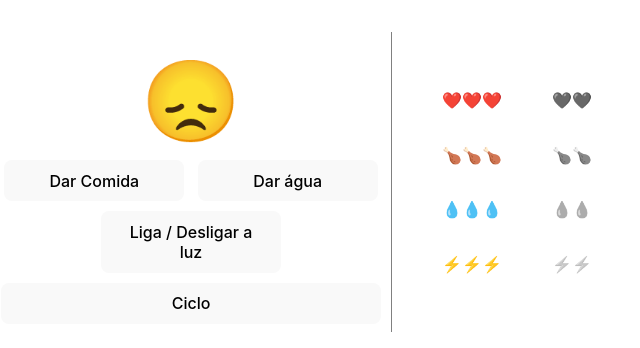
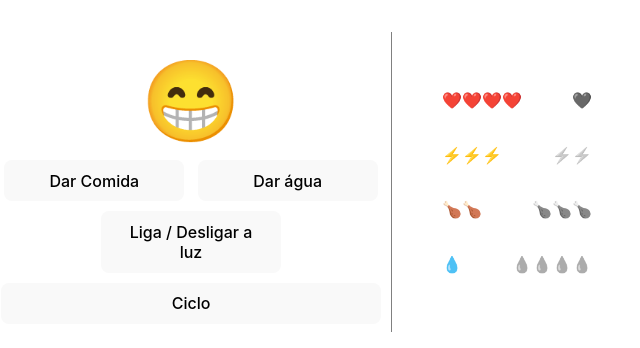
Before and after one commit to ufjf-dcc207/ufjf-dcc207-2024-3-a-atv06-VanessaTrajano, a React (Vite) app: page / in a window 1280 px wide. Shown: the part 218-566 px from the top of the page, without its empty margins (324-964 px from the left). Built offline with nearby package versions, Linux system fonts and the light colour scheme.

Commit message:
Adiciona controle de estado comida e bebida

```diff
--- a/src/Contador.tsx
+++ b/src/Contador.tsx
@@ -1,4 +1,3 @@
-import { useState } from "react";
 import "./Contador.css";
 
 interface ContadorProps {
--- a/src/Emoji.tsx
+++ b/src/Emoji.tsx
@@ -5,21 +5,23 @@ import Contador from "./Contador";
 const EMOJIS = new Map<string, string>([
   ["happy", "😁"],
   ["sad", "😞"],
-  ["crying", "😭"],
   ["dead", "😵"],
 ]);
 const categorias: Array<string> = ["❤️", "🍗", "💧", "⚡"];
 
 export default function Emoji() {
-  const [situacao, setSituacao] = useState("sad");
+  const [situacao, setSituacao] = useState("happy");
+  const [saude, setSaude] = useState(4);
+  const [energia, setEnergia] = useState(3);
+  const [comida, setComida] = useState(2);
+  const [agua, setAgua] = useState(1);
 
   function onAlimentar() {
-  }
-
-  function toDead() {
+    setComida((c) => (c == 5 ? c : c+1))
   }
 
   function onHidratar() {
+    setAgua((a) => (a == 5 ? a : a+1))
   }
 
   function onLigarDesligar() {
@@ -43,10 +45,10 @@ export default function Emoji() {
         </div>
       </div>
       <div className="emoji-categorias">
-        <Contador emoji={"❤️"} valor={3}/>
-        <Contador emoji={"🍗"} valor={3}/>
-        <Contador emoji={"💧"} valor={3}/>
-        <Contador emoji={"⚡"} valor={3}/>
+        <Contador emoji={"❤️"} valor={saude}/>
+        <Contador emoji={"⚡"} valor={energia}/>
+        <Contador emoji={"🍗"} valor={comida}/>
+        <Contador emoji={"💧"} valor={agua}/>
       </div>
     </div>
   );
```
